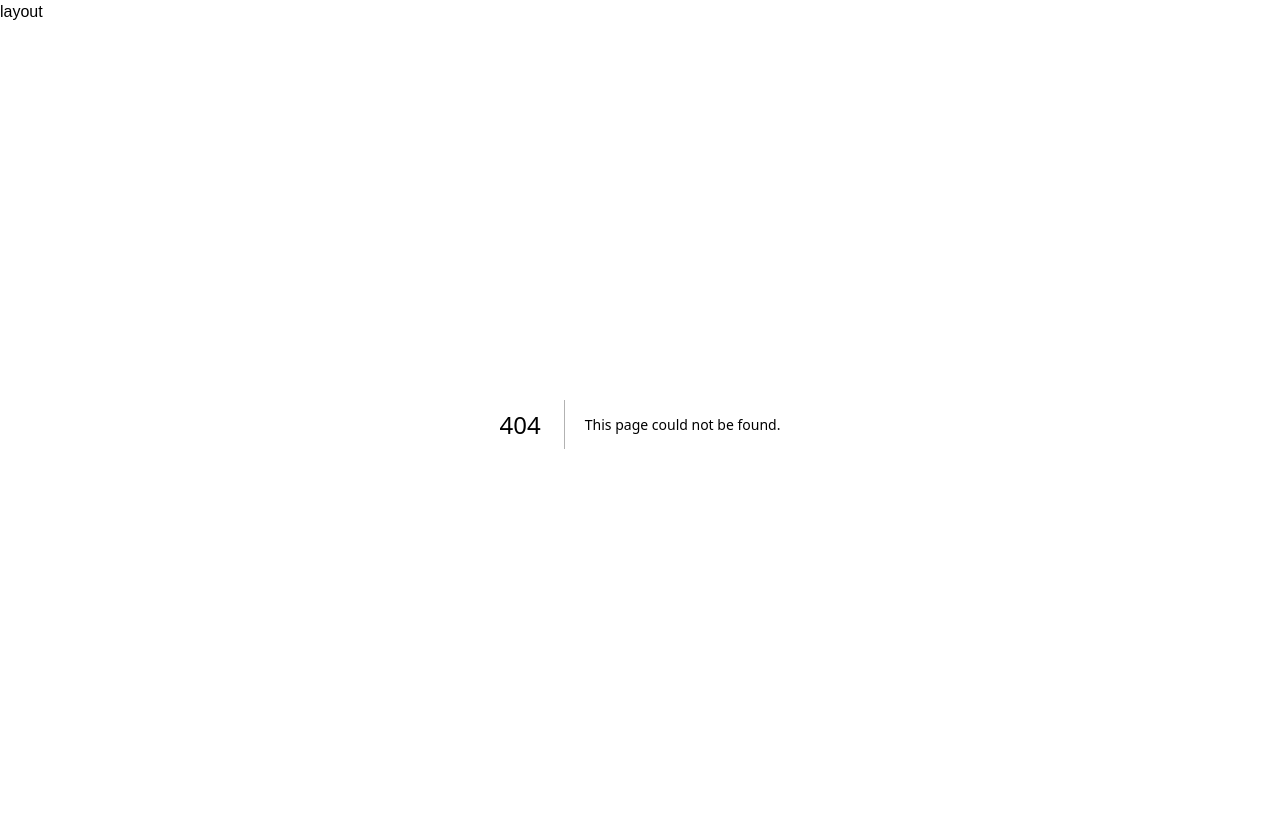
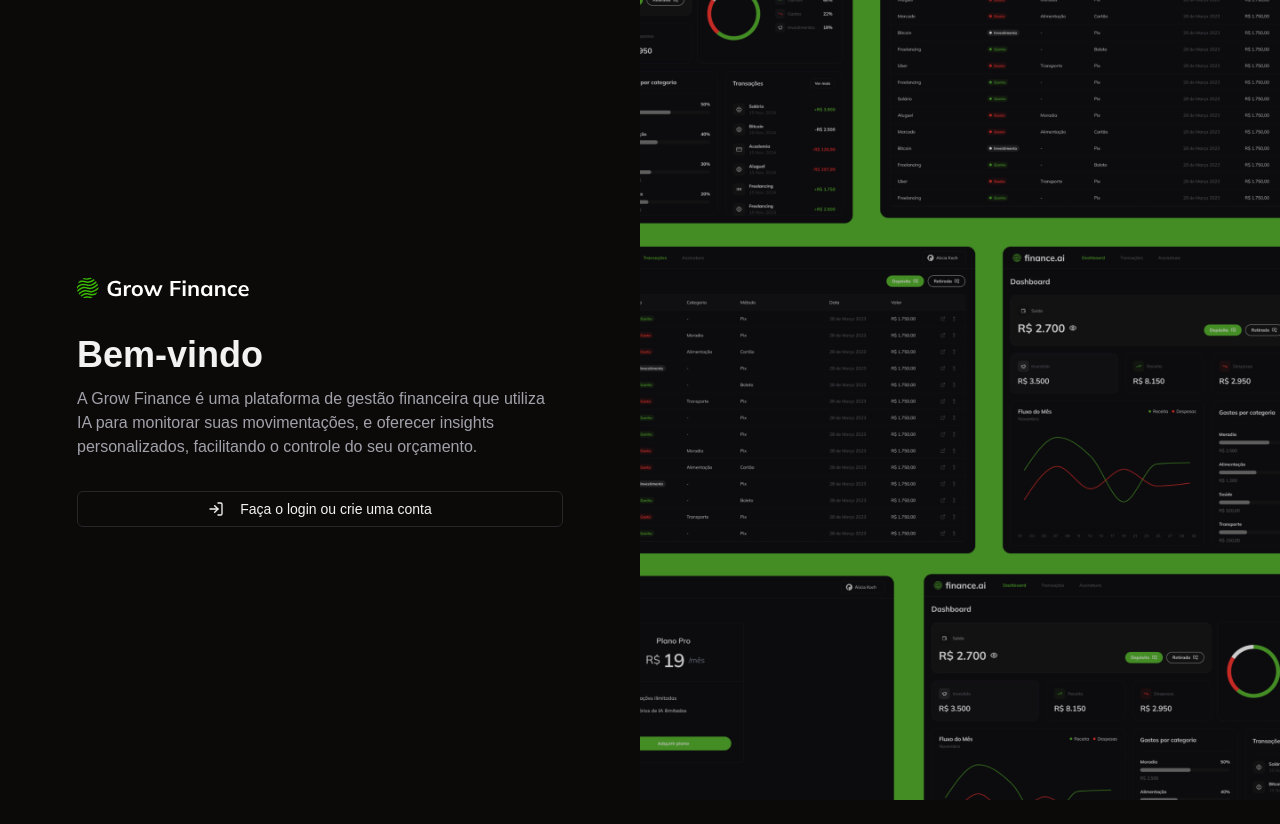
Before and after one commit to gbscunha/grow-finance-app, a Next.js app: page /login in a window 1280 px wide. Before the commit this address had no page. After the commit the page ends 800 px from the top, so only its background shows below. Built offline with nearby package versions, Linux system fonts and the light colour scheme.

Commit message:
feat: create login page

```diff
--- a/app/layout.tsx
+++ b/app/layout.tsx
@@ -25,9 +25,8 @@
   return (
     <html lang="en">
       <body
-        className={`${geistSans.variable} ${geistMono.variable} antialiased dark`}
+        className={`${geistSans.variable} ${geistMono.variable} dark antialiased`}
       >
-        layout
         {children}
       </body>
     </html>
--- /dev/null
+++ b/app/login/page.tsx
@@ -0,0 +1,41 @@
+import Image from "next/image";
+import { Button } from "../_components/ui/button";
+import { LogInIcon } from "lucide-react";
+
+const LoginPage = () => {
+  return (
+    <div className="grid h-full grid-cols-2">
+      {/* Esquerda */}
+      <div className="mx-auto flex h-full max-w-[550px] flex-col justify-center p-8">
+        <Image
+          src="/logo.svg"
+          alt="Grow Finance"
+          width={173}
+          height={39}
+          className="mb-8"
+        />
+        <h1 className="mb-3 text-4xl font-bold">Bem-vindo</h1>
+        <p className="text-muted-foreground mb-8">
+          A Grow Finance é uma plataforma de gestão financeira que utiliza IA
+          para monitorar suas movimentações, e oferecer insights personalizados,
+          facilitando o controle do seu orçamento.
+        </p>
+        <Button variant="outline">
+          <LogInIcon className="mr-2" />
+          Faça o login ou crie uma conta
+        </Button>
+      </div>
+      {/* Direita */}
+      <div className="relative h-full w-full">
+        <Image
+          src="/login.png"
+          alt="Faça login"
+          fill
+          className="object-cover"
+        />
+      </div>
+    </div>
+  );
+};
+
+export default LoginPage;
```
Also changed, not shown: public/login.png (added), public/logo.svg (added).
